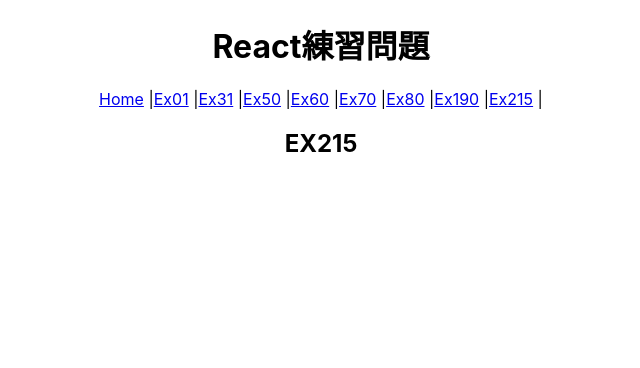
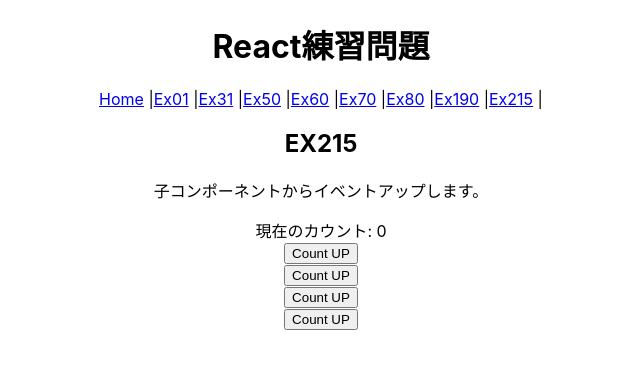
Before and after one commit to ryota-09/ex-react-app, a React (Create React App) app: page /ex215 in a window 1280 px wide. Shown: the top 368 px of the page, without its empty margins (319-959 px from the left). Built offline with nearby package versions, Linux system fonts and the light colour scheme; the HTML template or start-up script is replaced by a standard one.

Commit message:
EX215完了

```diff
--- /dev/null
+++ b/src/components/CompButton.tsx
@@ -0,0 +1,14 @@
+import { FC } from "react"
+
+type Props = {
+  countUp: () => void
+}
+
+export const Button :FC<Props>= (props) => {
+  const { countUp } = props
+  return (
+    <div className="button">
+      <button type="button" onClick={countUp}>Count UP</button>
+    </div>
+  )
+}
--- a/src/components/Ex215.tsx
+++ b/src/components/Ex215.tsx
@@ -1,8 +1,23 @@
+import { useState } from "react";
+import { Button } from "./CompButton"
+
 //子から親コンポーネントにイベントを渡す
 export const Ex215 = () => {
+  const [count, setCount] = useState<number>(0);
+  //ここに引数があったとしても、子のコンポーネントから渡すことができる。
+  const countUp = ():void => {
+    setCount((prev) => (prev + 1));
+  }
   return (
     <div className="es215">
       <h2>EX215</h2>
+      <p>子コンポーネントからイベントアップします。</p>
+      <div>現在のカウント: {count}</div>
+      {/* プロパティ名は発生させるイベント。子に関数ごと渡してしまう。 */}
+      <Button countUp={countUp} />
+      <Button countUp={countUp} />
+      <Button countUp={countUp} />
+      <Button countUp={countUp} />
     </div>
   );
 };
```
